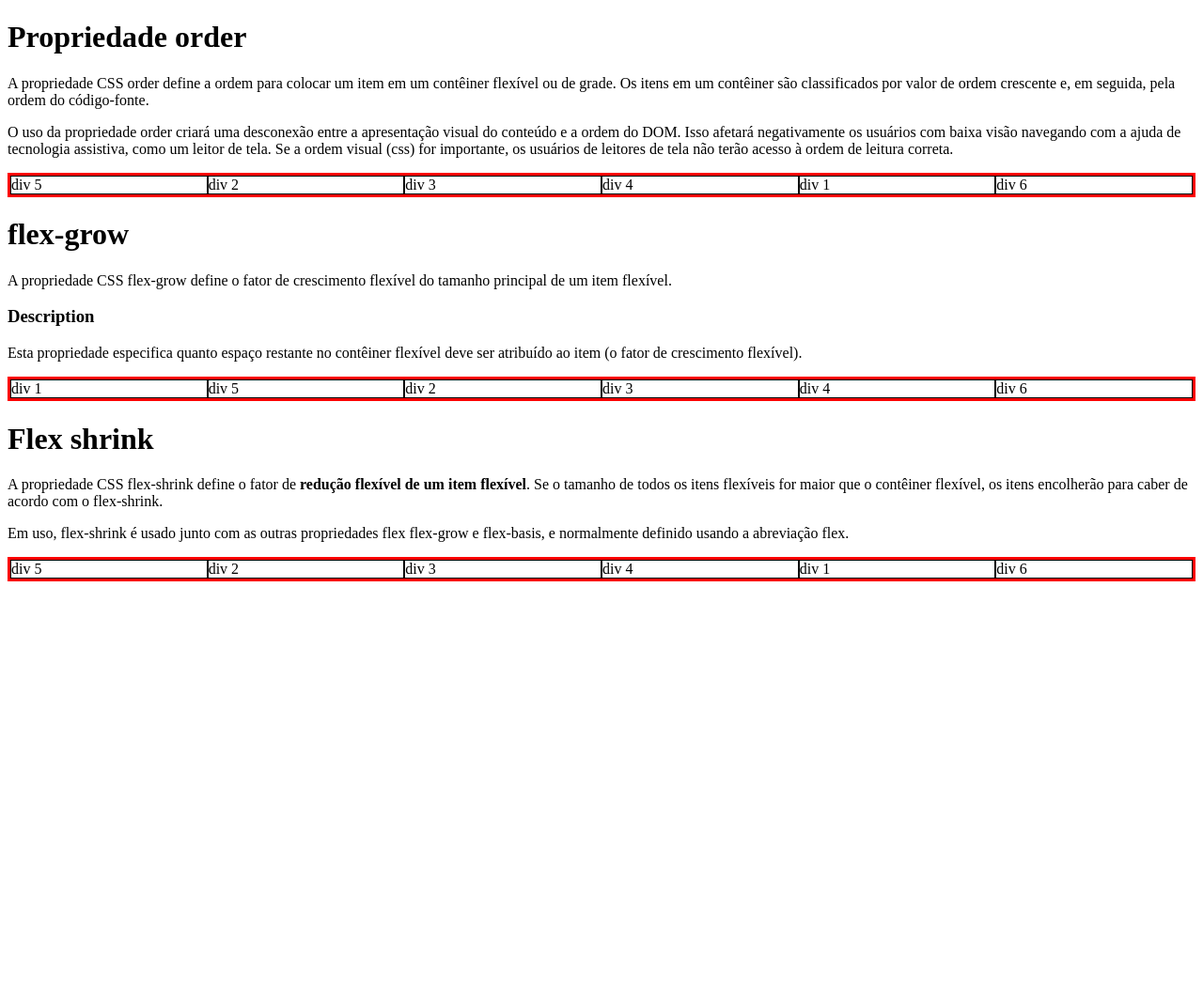
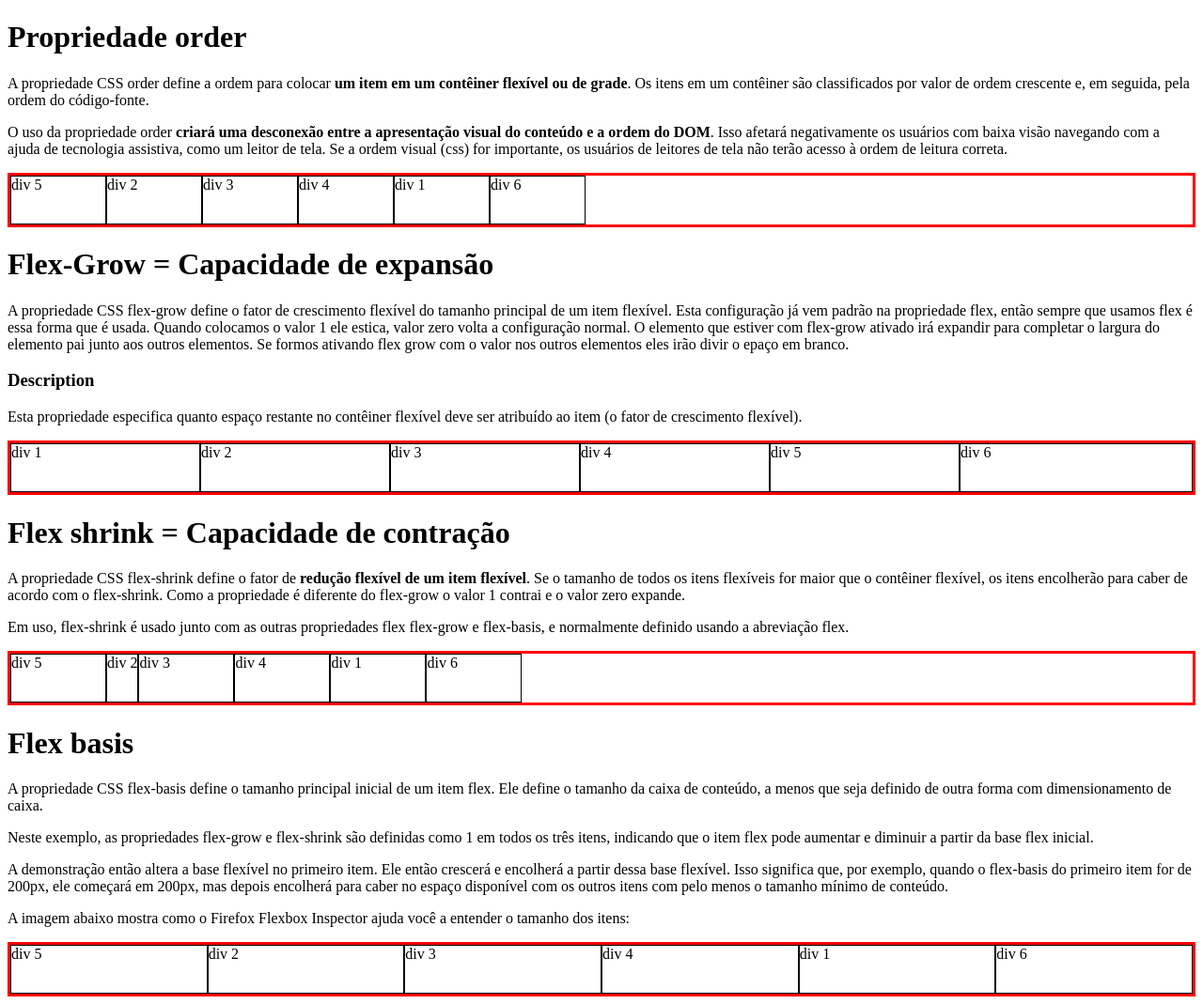
Before and after one commit to jefersonmanini/Curso-de-HTML-Completo-e-Profissional---CFB-Cursos, a plain HTML site: page CSS/Aula-30-dispaly/Aula-30.html in a window 1280 px wide. Shown: the whole page at 94% size. Before the commit the page ends 800 px from the top, so only its background shows below. Drawn offline with Linux system fonts and the light colour scheme.

Commit message:
Desafio proposto pelo professor sobre responsividade.

```diff
--- a/CSS/Aula-30-dispaly/Aula-30.css
+++ b/CSS/Aula-30-dispaly/Aula-30.css
@@ -4,58 +4,77 @@ article {
   width: 1000px;
   display: flex;
 }
+div{
+  border: 1px solid #000;
+  height: 50px;
+}
+
+
+
 .propriedade-order{
   border: 3px solid #f00;
   display: flex;
+
 }
-div{
-  flex: auto;
-  border: 1px solid #000;
-}
+
 #propriedade-order-d1{
   order: 5;
+  width: 100px;
 }
 #propriedade-order-d2{
   order: 2;
+  width: 100px;
 }
 #propriedade-order-d3{
   order: 3;
+  width: 100px;
 }
 #propriedade-order-d4{
   order: 4;
+  width: 100px;
 }
 #propriedade-order-d5{
   order: 1;
+  width: 100px;
 }
 #propriedade-order-d6{
   order: 6;
+  width: 100px;
 }
 
 /*Flex-grow*/
 .flex-grow{
   border: 3px solid #f00;
   display: flex;
-  flex-grow: 0;
-  flex-shrink: 3;
 }
 #flex-grow-d1{
-  flex-grow: ;
+  order: 1;
+  flex-grow: 0;
+  width: 200px;
 }
 #flex-grow-d2{
   order: 2;
+  width: 200px;
 }
 #flex-grow-d3{
   order: 3;
+  width: 200px;
 }
 #flex-grow-d4{
   order: 4;
+  width: 200px;
 }
 #flex-grow-d5{
-  order: 1;
+  order: 5;
+  width: 200px;
 }
 #flex-grow-d6{
   order: 6;
+  width: 200px;
+  flex-grow: 1;
 }
+
+
 
 /*Flex-shrink*/
 .flex-shrink{
@@ -64,19 +83,68 @@ div{
 }
 #flex-shrink-d1{
   order: 5;
+  width: 100px;
+  flex-shrink: 1;
 }
 #flex-shrink-d2{
   order: 2;
+
+  flex-shrink: 0;
 }
 #flex-shrink-d3{
   order: 3;
+  width: 100px;
+  flex-shrink: ;
 }
 #flex-shrink-d4{
   order: 4;
+  width: 100px;
+  flex-shrink: ;
 }
 #flex-shrink-d5{
   order: 1;
+  width: 100px;
+  flex-shrink: ;
 }
 #flex-shrink-d6{
   order: 6;
+  width: 100px;
+  flex-shrink: ;
 }
+
+
+/*Flex-basis*/
+.flex-basis{
+  border: 3px solid #f00;
+  display: flex;
+}
+#flex-basis-d1{
+  order: 5;
+  width: 100px;
+  flex-basis: 100%;
+}
+#flex-basis-d2{
+  order: 2;
+
+  flex-basis: 100%;
+}
+#flex-basis-d3{
+  order: 3;
+  width: 100px;
+  flex-basis: 100%;
+}
+#flex-basis-d4{
+  order: 4;
+  width: 100px;
+  flex-basis: 100%;
+}
+#flex-basis-d5{
+  order: 1;
+  width: 100px;
+  flex-basis: 100%;
+}
+#flex-basis-d6{
+  order: 6;
+  width: 100px;
+  flex-basis: 100%;
+}
--- a/CSS/Aula-30-dispaly/Aula-30.html
+++ b/CSS/Aula-30-dispaly/Aula-30.html
@@ -9,9 +9,9 @@
 </head>
 <body>
     <h1>Propriedade order</h1>
-    <p>A propriedade CSS order define a ordem para colocar um item em um contêiner flexível ou de grade. Os itens em um
+    <p>A propriedade CSS order define a ordem para colocar <strong>um item em um contêiner flexível ou de grade</strong>. Os itens em um
         contêiner são classificados por valor de ordem crescente e, em seguida, pela ordem do código-fonte.</p>
-    <p>O uso da propriedade order criará uma desconexão entre a apresentação visual do conteúdo e a ordem do DOM.
+    <p>O uso da propriedade order <strong>criará uma desconexão entre a apresentação visual do conteúdo e a ordem do DOM</strong>.
         Isso afetará negativamente os usuários com baixa visão navegando com a ajuda de tecnologia assistiva, como um
         leitor de tela. Se a ordem visual (css) for importante, os usuários de leitores de tela não terão acesso à
         ordem de leitura correta.</p>
@@ -24,11 +24,14 @@
             <div id="propriedade-order-d4">div 4</div>
             <div id="propriedade-order-d5">div 5</div>
             <div id="propriedade-order-d6">div 6</div>
-   </section>
+        </section>
 
    <!--Flex-Grow-->
-    <h1>flex-grow</h1>
-    <p>A propriedade CSS flex-grow define o fator de crescimento flexível do tamanho principal de um item flexível.</p>
+    <h1>Flex-Grow = Capacidade de expansão</h1>
+    <p>A propriedade CSS flex-grow define o fator de crescimento flexível do tamanho principal de um item flexível. Esta configuração já vem padrão na propriedade flex,
+        então sempre que usamos flex é essa forma que é usada. Quando colocamos o valor 1 ele estica, valor zero volta a configuração normal. O elemento que estiver com flex-grow ativado irá expandir para completar o largura do elemento pai junto aos outros elementos. Se formos ativando flex grow com o valor nos outros elementos eles irão divir
+        o epaço em branco.
+    </p>
     <h3>Description</h3>
     <p>Esta propriedade especifica quanto espaço restante no contêiner flexível deve ser atribuído ao item (o fator de crescimento flexível).</p>
 
@@ -42,9 +45,9 @@
     </section>
 
     <!--Flex-shrink-->
-    <h1>Flex shrink</h1>
+    <h1>Flex shrink = Capacidade de contração</h1>
     <p>A propriedade CSS flex-shrink define o fator de <b>redução flexível de um item flexível</b>. Se o tamanho de todos os itens flexíveis for maior que o
-        contêiner flexível, os itens encolherão para caber de acordo com o flex-shrink.</p>
+        contêiner flexível, os itens encolherão para caber de acordo com o flex-shrink. Como a propriedade é diferente do flex-grow o valor 1 contrai e o valor zero expande.</p>
     <p>Em uso, flex-shrink é usado junto com as outras propriedades flex flex-grow e flex-basis, e normalmente definido usando a abreviação flex.</p>
 
     <section class="flex-shrink">
@@ -57,5 +60,25 @@
     </section>
 
 
+        <!--Flex-basis-->
+        <h1>Flex basis</h1>
+        <p>A propriedade CSS flex-basis define o tamanho principal inicial de um item flex. Ele define
+             o tamanho da caixa de conteúdo, a menos que seja definido de outra forma com dimensionamento de caixa.</p>
+        <p>Neste exemplo, as propriedades flex-grow e flex-shrink são definidas como 1 em todos os três itens, indicando
+             que o item flex pode aumentar e diminuir a partir da base flex inicial.</p>
+        <p>A demonstração então altera a base flexível no primeiro item. Ele então crescerá e encolherá a partir dessa base
+             flexível. Isso significa que, por exemplo, quando o flex-basis do primeiro item for de 200px, ele começará em 200px, mas depois
+            encolherá para caber no espaço disponível com os outros itens com pelo menos o tamanho mínimo de conteúdo.</p>
+        <p>A imagem abaixo mostra como o Firefox Flexbox Inspector ajuda você a entender o tamanho dos itens:</p>
+        <section class="flex-basis">
+            <div id="flex-basis-d1">div 1</div>
+            <div id="flex-basis-d2">div 2</div>
+            <div id="flex-basis-d3">div 3</div>
+            <div id="flex-basis-d4">div 4</div>
+            <div id="flex-basis-d5">div 5</div>
+            <div id="flex-basis-d6">div 6</div>
+        </section>
+
+
 </body>
 </html>
```
Also changed, not shown: CSS/Aula-31-desafio-dispaly-flex/Aula-31.css (added, +42 -0 lines), CSS/Aula-31-desafio-dispaly-flex/Aula-31.html (added, +41 -0 lines).
